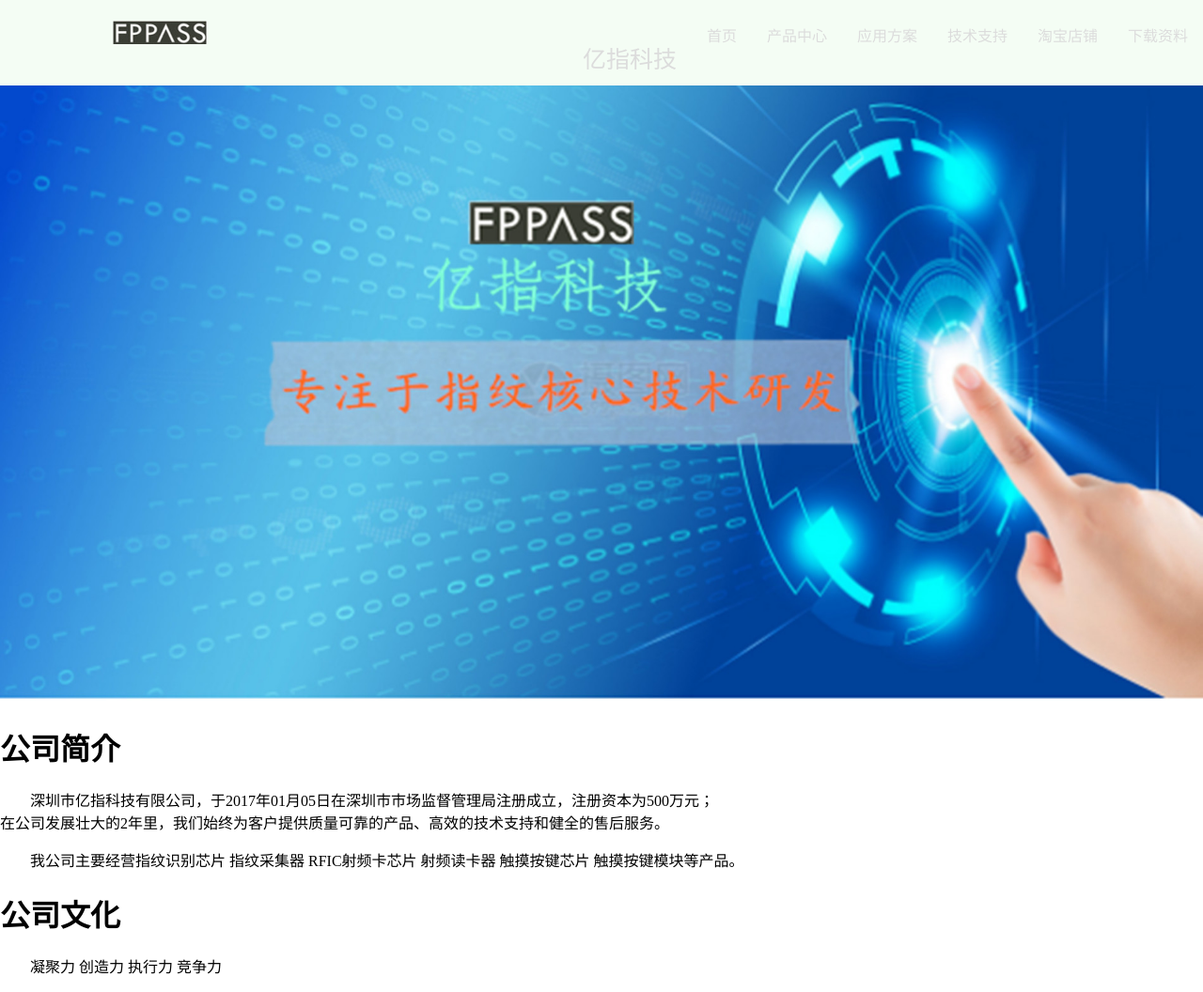
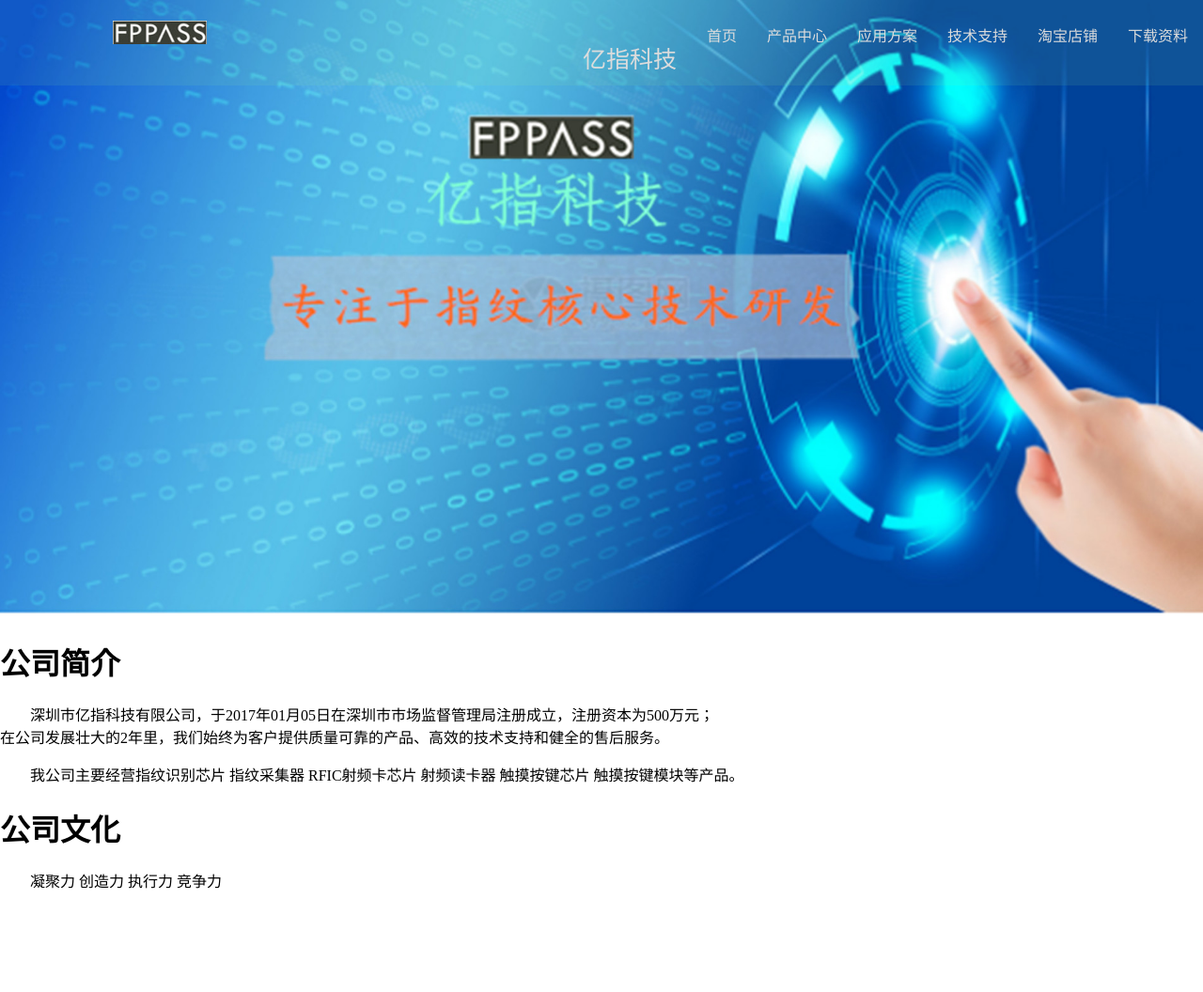
Before and after one commit to easyfp/easyfp.github.io, a Jekyll site: the page about.html, which Jekyll copies as it is, in a window 1280 px wide and 1056 px high. Shown: the whole window at 94% size. Built offline with Jekyll 4.4.1, drawn with Linux system fonts in a browser that asks for light colours.

Commit message:
Update about.html

```diff
--- a/about.html
+++ b/about.html
@@ -6,14 +6,18 @@
 <title>公司简介</title>
 <style>
 body {margin:0;}
-
+h2.pos_left
+{
+	position:relative;
+	left:-20px;
+}
 ul {
     list-style-type: none;
     margin: 0;
     padding: 0;
     overflow: hidden;
     background-color: hsla(120,65%,75%,0.1);
-    position: relative;
+    position: fixed;
     top: 0;
     width: 100%;
 }
```
